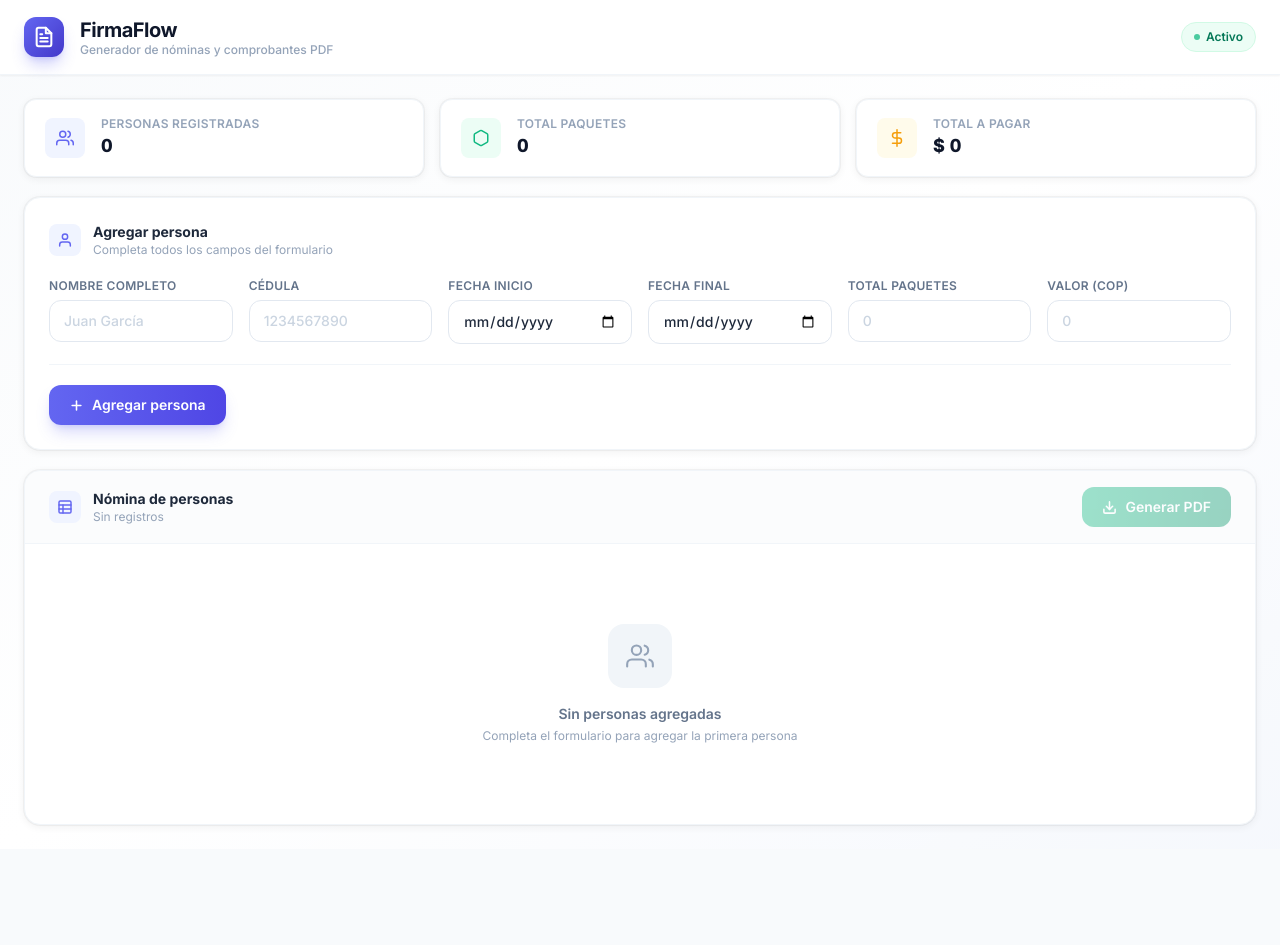
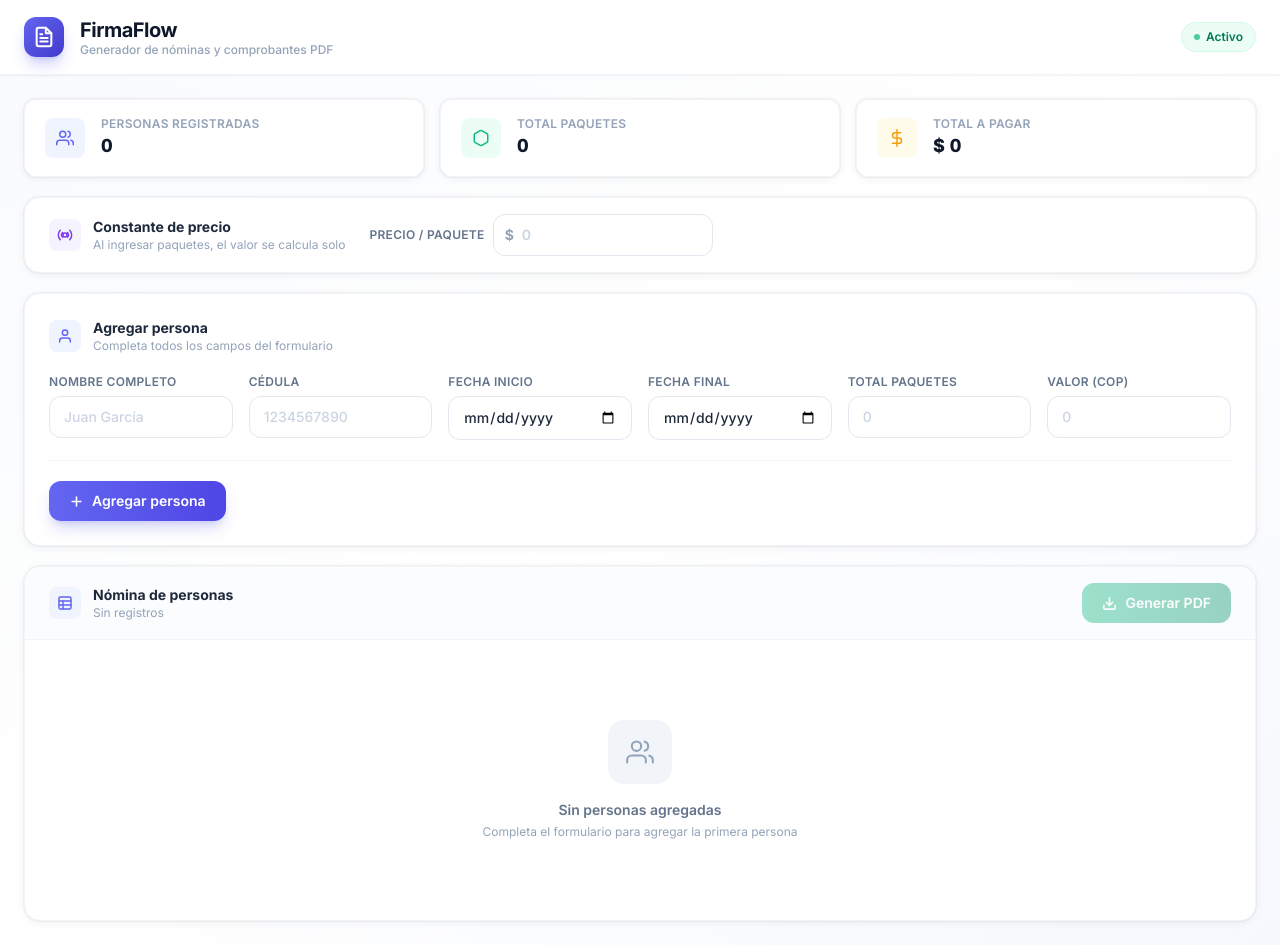
Before and after one commit to Wembie/payroll-pdf-generator, a React (Vite) app: page / in a window 1280 px wide. Before the commit the page ends 849 px from the top, so only its background shows below. Built offline with nearby package versions, Linux system fonts and the light colour scheme.

Commit message:
feat: implement price configuration and auto-calculate value in PersonForm

```diff
--- a/src/App.tsx
+++ b/src/App.tsx
@@ -1,19 +1,22 @@
-import React from 'react'
+import React, { useState } from 'react'
 import { Header } from './components/Header'
 import { PersonForm } from './components/PersonForm'
 import { PayrollTable } from './components/PayrollTable'
 import { ToastContainer } from './components/ToastContainer'
 import { usePayroll } from './hooks/usePayroll'
+import { formatCurrency } from './utils/formatters'
 
 const App: React.FC = () => {
   const {
     people,
     form,
-    setForm,
+    updateFormField,
     errors,
     editingId,
     toasts,
     totalGeneral,
+    precioPerPaquete,
+    setPrecioPerPaquete,
     handleSubmit,
     handleEdit,
     handleDelete,
@@ -22,12 +25,21 @@ const App: React.FC = () => {
     addToast,
   } = usePayroll()
 
+  const [rawPrecio, setRawPrecio] = useState('')
+
+  const handlePrecioChange = (e: React.ChangeEvent<HTMLInputElement>) => {
+    const raw = e.target.value
+    setRawPrecio(raw)
+    const val = Number(raw)
+    setPrecioPerPaquete(isNaN(val) ? 0 : val)
+  }
+
   return (
     <div className="min-h-screen bg-gradient-to-br from-slate-50 via-white to-primary-50/30 flex flex-col">
       <Header />
 
       <main className="flex-1 max-w-screen-2xl w-full mx-auto px-6 py-6 flex flex-col gap-5">
-        {/* Stats bar */}
+        {/* Stats */}
         <div className="grid grid-cols-3 gap-4">
           <StatCard
             label="Personas registradas"
@@ -64,11 +76,61 @@ const App: React.FC = () => {
           />
         </div>
 
+        {/* Price config */}
+        <div className="bg-white rounded-2xl shadow-card border border-slate-100 px-6 py-4">
+          <div className="flex items-center gap-6 flex-wrap">
+            <div className="flex items-center gap-3 flex-shrink-0">
+              <div className="w-8 h-8 rounded-lg bg-violet-50 flex items-center justify-center">
+                <svg width="16" height="16" viewBox="0 0 24 24" fill="none" stroke="#7c3aed" strokeWidth="2.2" strokeLinecap="round" strokeLinejoin="round">
+                  <circle cx="12" cy="12" r="3"/>
+                  <path d="M19.07 4.93a10 10 0 0 1 0 14.14M4.93 4.93a10 10 0 0 0 0 14.14"/>
+                  <path d="M15.54 8.46a5 5 0 0 1 0 7.07M8.46 8.46a5 5 0 0 0 0 7.07"/>
+                </svg>
+              </div>
+              <div>
+                <p className="text-sm font-bold text-slate-800">Constante de precio</p>
+                <p className="text-xs text-slate-400">Al ingresar paquetes, el valor se calcula solo</p>
+              </div>
+            </div>
+
+            <div className="flex items-center gap-3 flex-1 min-w-[280px]">
+              <div className="flex items-center gap-2 flex-1">
+                <label className="text-xs font-semibold text-slate-500 uppercase tracking-wide whitespace-nowrap">
+                  Precio / paquete
+                </label>
+                <div className="relative flex-1 max-w-[220px]">
+                  <span className="absolute left-3 top-1/2 -translate-y-1/2 text-sm font-bold text-slate-400">$</span>
+                  <input
+                    type="number"
+                    min="0"
+                    placeholder="0"
+                    value={rawPrecio}
+                    onChange={handlePrecioChange}
+                    className="w-full pl-7 pr-3.5 py-2.5 rounded-xl border border-slate-200 focus:border-violet-400 focus:ring-2 focus:ring-violet-100 text-sm font-semibold text-slate-800 bg-white outline-none transition-all duration-150 placeholder:text-slate-300"
+                  />
+                </div>
+              </div>
+
+              {precioPerPaquete > 0 && (
+                <div className="flex items-center gap-2 px-3.5 py-2 rounded-xl bg-violet-50 border border-violet-100 animate-scale-in">
+                  <svg width="13" height="13" viewBox="0 0 24 24" fill="none" stroke="#7c3aed" strokeWidth="2.5" strokeLinecap="round" strokeLinejoin="round">
+                    <polyline points="20 6 9 17 4 12"/>
+                  </svg>
+                  <span className="text-xs font-bold text-violet-700">
+                    {formatCurrency(precioPerPaquete)} × paquetes
+                  </span>
+                </div>
+              )}
+            </div>
+          </div>
+        </div>
+
         <PersonForm
           form={form}
           errors={errors}
           editingId={editingId}
-          onChange={setForm}
+          precioPerPaquete={precioPerPaquete}
+          onFieldChange={updateFormField}
           onSubmit={handleSubmit}
           onCancel={handleCancel}
         />
--- a/src/components/PersonForm.tsx
+++ b/src/components/PersonForm.tsx
@@ -1,11 +1,13 @@
 import React from 'react'
 import { FormData } from '../types'
+import { formatCurrency } from '../utils/formatters'
 
 interface Props {
   form: FormData
   errors: Partial<FormData>
   editingId: string | null
-  onChange: (form: FormData) => void
+  precioPerPaquete: number
+  onFieldChange: (key: keyof FormData, value: string) => void
   onSubmit: () => void
   onCancel: () => void
 }
@@ -13,12 +15,16 @@ interface Props {
 interface FieldProps {
   label: string
   error?: string
+  badge?: React.ReactNode
   children: React.ReactNode
 }
 
-const Field: React.FC<FieldProps> = ({ label, error, children }) => (
+const Field: React.FC<FieldProps> = ({ label, error, badge, children }) => (
   <div className="flex flex-col gap-1.5">
-    <label className="text-xs font-semibold text-slate-500 uppercase tracking-wide">{label}</label>
+    <div className="flex items-center justify-between">
+      <label className="text-xs font-semibold text-slate-500 uppercase tracking-wide">{label}</label>
+      {badge}
+    </div>
     {children}
     {error && (
       <span className="text-xs text-red-500 font-medium flex items-center gap-1">
@@ -34,11 +40,20 @@ const Field: React.FC<FieldProps> = ({ label, error, children }) => (
 const inputBase =
   'w-full px-3.5 py-2.5 rounded-xl border text-sm font-medium text-slate-800 bg-white transition-all duration-150 outline-none placeholder:text-slate-300'
 const inputNormal = `${inputBase} border-slate-200 focus:border-primary-400 focus:ring-2 focus:ring-primary-100`
-const inputError = `${inputBase} border-red-300 focus:border-red-400 focus:ring-2 focus:ring-red-100`
+const inputError  = `${inputBase} border-red-300 focus:border-red-400 focus:ring-2 focus:ring-red-100`
+const inputAuto   = `${inputBase} border-emerald-200 bg-emerald-50/40 focus:border-emerald-400 focus:ring-2 focus:ring-emerald-100`
 
-export const PersonForm: React.FC<Props> = ({ form, errors, editingId, onChange, onSubmit, onCancel }) => {
+export const PersonForm: React.FC<Props> = ({
+  form, errors, editingId, precioPerPaquete, onFieldChange, onSubmit, onCancel,
+}) => {
   const set = (key: keyof FormData) => (e: React.ChangeEvent<HTMLInputElement>) =>
-    onChange({ ...form, [key]: e.target.value })
+    onFieldChange(key, e.target.value)
+
+  const isAutoCalc = precioPerPaquete > 0
+  const computedPreview =
+    isAutoCalc && form.totalPackages
+      ? `${form.totalPackages} × ${formatCurrency(precioPerPaquete)} = ${formatCurrency((Number(form.totalPackages) || 0) * precioPerPaquete)}`
+      : null
 
   return (
     <div className="bg-white rounded-2xl shadow-card border border-slate-100 p-6 animate-fade-in">
@@ -53,7 +68,11 @@ export const PersonForm: React.FC<Props> = ({ form, errors, editingId, onChange,
           <h2 className="text-sm font-bold text-slate-800">
             {editingId ? 'Editar persona' : 'Agregar persona'}
           </h2>
-          <p className="text-xs text-slate-400">Completa todos los campos del formulario</p>
+          <p className="text-xs text-slate-400">
+            {isAutoCalc
+              ? `Valor se calcula automáticamente · ${formatCurrency(precioPerPaquete)} por paquete`
+              : 'Completa todos los campos del formulario'}
+          </p>
         </div>
       </div>
 
@@ -107,17 +126,40 @@ export const PersonForm: React.FC<Props> = ({ form, errors, editingId, onChange,
           />
         </Field>
 
-        <Field label="Valor (COP)" error={errors.value}>
+        <Field
+          label="Valor (COP)"
+          error={errors.value}
+          badge={
+            isAutoCalc ? (
+              <span className="inline-flex items-center gap-1 px-1.5 py-0.5 rounded-md bg-emerald-50 text-emerald-600 text-[10px] font-bold border border-emerald-100">
+                <svg width="9" height="9" viewBox="0 0 24 24" fill="none" stroke="currentColor" strokeWidth="3" strokeLinecap="round" strokeLinejoin="round">
+                  <polyline points="20 6 9 17 4 12"/>
+                </svg>
+                Auto
+              </span>
+            ) : undefined
+          }
+        >
           <input
             type="number"
             min="0"
             placeholder="0"
             value={form.value}
             onChange={set('value')}
-            className={errors.value ? inputError : inputNormal}
+            className={errors.value ? inputError : isAutoCalc ? inputAuto : inputNormal}
           />
         </Field>
       </div>
+
+      {computedPreview && (
+        <div className="mt-3 px-4 py-2.5 rounded-xl bg-emerald-50 border border-emerald-100 flex items-center gap-2">
+          <svg width="13" height="13" viewBox="0 0 24 24" fill="none" stroke="#10b981" strokeWidth="2.5" strokeLinecap="round" strokeLinejoin="round">
+            <line x1="12" y1="1" x2="12" y2="23"/>
+            <path d="M17 5H9.5a3.5 3.5 0 0 0 0 7h5a3.5 3.5 0 0 1 0 7H6"/>
+          </svg>
+          <span className="text-xs font-semibold text-emerald-700">{computedPreview}</span>
+        </div>
+      )}
 
       <div className="flex items-center gap-3 mt-5 pt-5 border-t border-slate-100">
         <button
--- a/src/hooks/usePayroll.ts
+++ b/src/hooks/usePayroll.ts
@@ -1,4 +1,4 @@
-import { useState, useCallback } from 'react'
+import { useState, useCallback, useRef } from 'react'
 import { Person, FormData, Toast } from '../types'
 import { generateId } from '../utils/formatters'
 
@@ -17,6 +17,29 @@ export function usePayroll() {
   const [editingId, setEditingId] = useState<string | null>(null)
   const [errors, setErrors] = useState<Partial<FormData>>({})
   const [toasts, setToasts] = useState<Toast[]>([])
+  const [precioPerPaquete, setPrecioState] = useState(0)
+  const precioRef = useRef(0)
+
+  const setPrecioPerPaquete = useCallback((val: number) => {
+    precioRef.current = val
+    setPrecioState(val)
+    // re-compute value if packages already filled
+    setForm(prev => {
+      if (!prev.totalPackages || val <= 0) return prev
+      return { ...prev, value: ((Number(prev.totalPackages) || 0) * val).toString() }
+    })
+  }, [])
+
+  // Use this instead of setForm directly — auto-computes value on package change
+  const updateFormField = useCallback((key: keyof FormData, value: string) => {
+    setForm(prev => {
+      const next = { ...prev, [key]: value }
+      if (key === 'totalPackages' && precioRef.current > 0) {
+        next.value = ((Number(value) || 0) * precioRef.current).toString()
+      }
+      return next
+    })
+  }, [])
 
   const addToast = useCallback((message: string, type: Toast['type']) => {
     const id = generateId()
@@ -107,11 +130,13 @@ export function usePayroll() {
   return {
     people,
     form,
-    setForm,
+    updateFormField,
     errors,
     editingId,
     toasts,
     totalGeneral,
+    precioPerPaquete,
+    setPrecioPerPaquete,
     handleSubmit,
     handleEdit,
     handleDelete,
```
